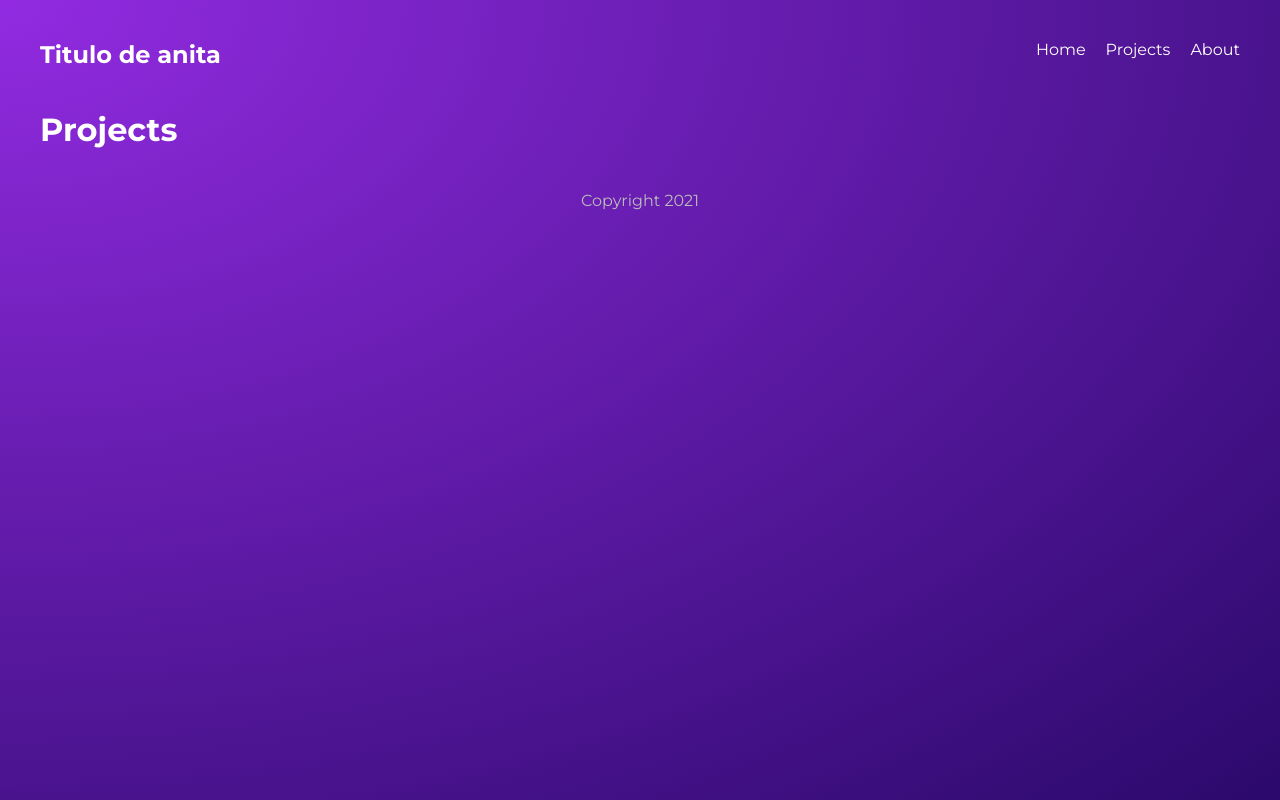
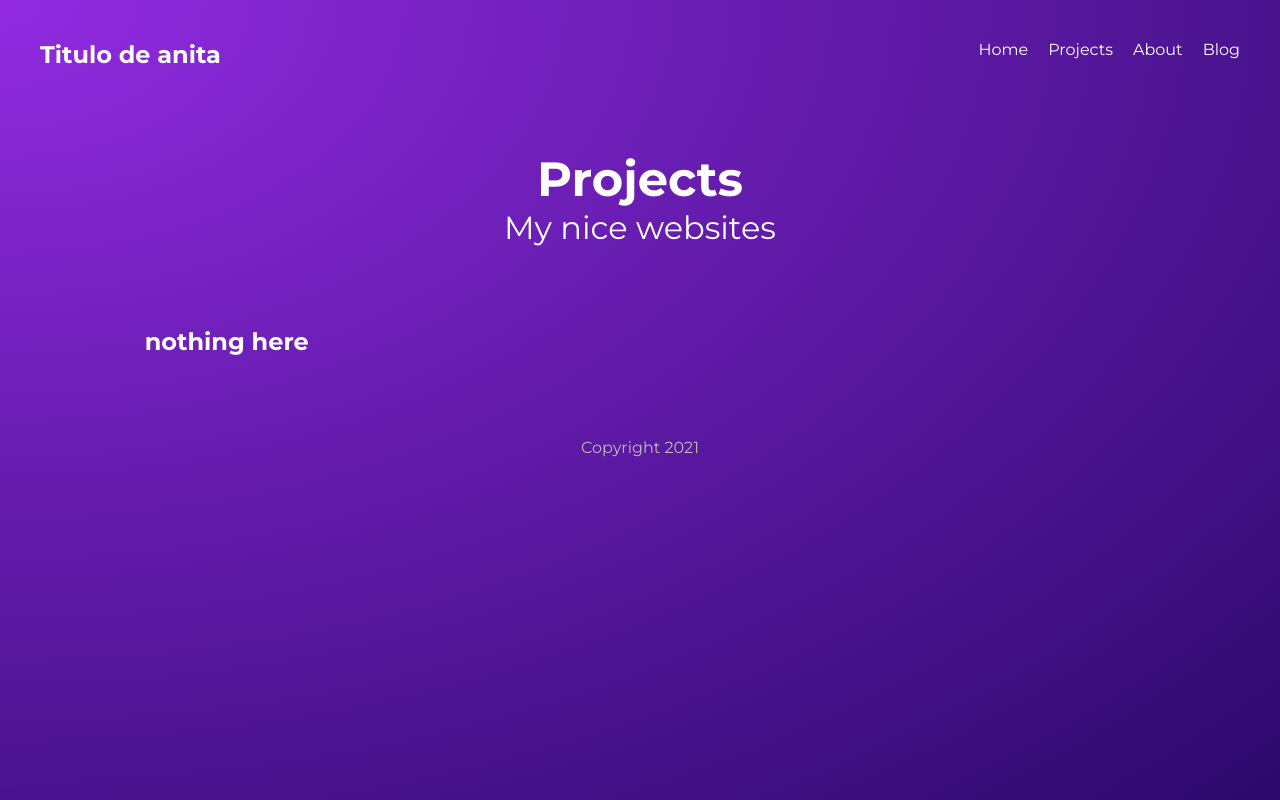
Before and after one commit to ani-ferreira/project, a Gatsby site: page /projects in a window 1280 px wide. Built offline with nearby package versions, Linux system fonts and the light colour scheme; Gatsby itself is replaced by a stand-in of ours.

Commit message:
add blog page

```diff
--- /dev/null
+++ b/blog/este-es-otro-post.md
@@ -0,0 +1,7 @@
+---
+date: 2021-08-04T20:02:16.572Z
+title: aqui un titulo
+---
+
+This is my second blog post! Isn't it really _great_?
+Some of my **favorite** things
--- a/gatsby-config.js
+++ b/gatsby-config.js
@@ -9,7 +9,7 @@ module.exports = {
     {
       resolve: `gatsby-source-filesystem`,
       options: {
-        name: `markdown-pages`,
+        name: `blog`,
         path: `${__dirname}/blog`,
       },
     },
--- a/src/components/Navbar.js
+++ b/src/components/Navbar.js
@@ -21,6 +21,7 @@ export default function Navbar() {
         <Link to="/">Home</Link>
         <Link to="/projects">Projects</Link>
         <Link to="/about">About</Link>
+        <Link to="/blog">Blog</Link>
       </div>
     </nav>
   )
--- a/src/pages/projects.js
+++ b/src/pages/projects.js
@@ -1,14 +1,36 @@
+import { graphql } from "gatsby"
 import React from "react"
 import Layout from "../components/Layout"
+import { portfolio, projectsx } from "../styles/project.module.css"
 
-const Projects = () => {
+const Projects = ({ data }) => {
+  console.log(data)
+
   return (
     <Layout>
-      <div>
-        <h1>Projects</h1>
+      <div className={portfolio}>
+        <h2>Projects</h2>
+        <h3>My nice websites</h3>
+        <div className={projectsx}>
+          <h2>nothing here</h2>
+        </div>
       </div>
     </Layout>
   )
 }
 
 export default Projects
+
+export const query = graphql`
+  query MyQuery {
+    allMarkdownRemark {
+      nodes {
+        frontmatter {
+          date
+          title
+        }
+        html
+      }
+    }
+  }
+`
--- /dev/null
+++ b/src/styles/project.module.css
@@ -0,0 +1,26 @@
+.portfolio {
+  text-align: center;
+}
+.portfolio > h2 {
+  font-size: 3em;
+  margin-top: 80px;
+}
+.portfolio > h3 {
+  font-size: 2em;
+  font-weight: 400;
+}
+.projectsx {
+  display: grid;
+  grid-template-columns: 1fr 1fr 1fr;
+  grid-gap: 80px;
+  margin: 80px 20px;
+}
+.projectsx h3 {
+  text-align: center;
+  margin: 20px auto 0px;
+  font-weight: 500;
+}
+.projects p {
+  color: #ccc;
+  margin-top: 4px;
+}
```
Also changed, not shown: src/pages/blog.js (added, +27 -0 lines).
